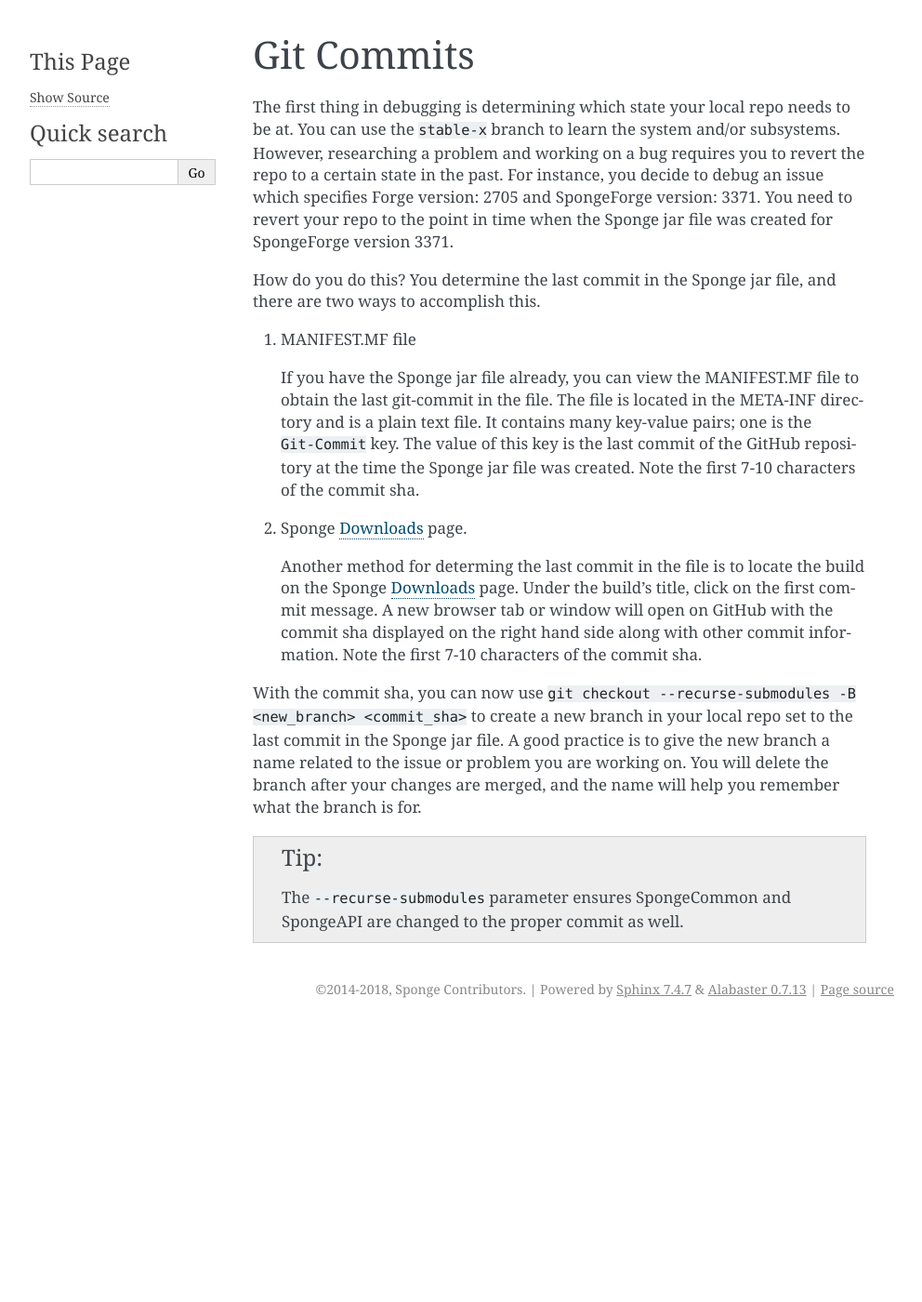
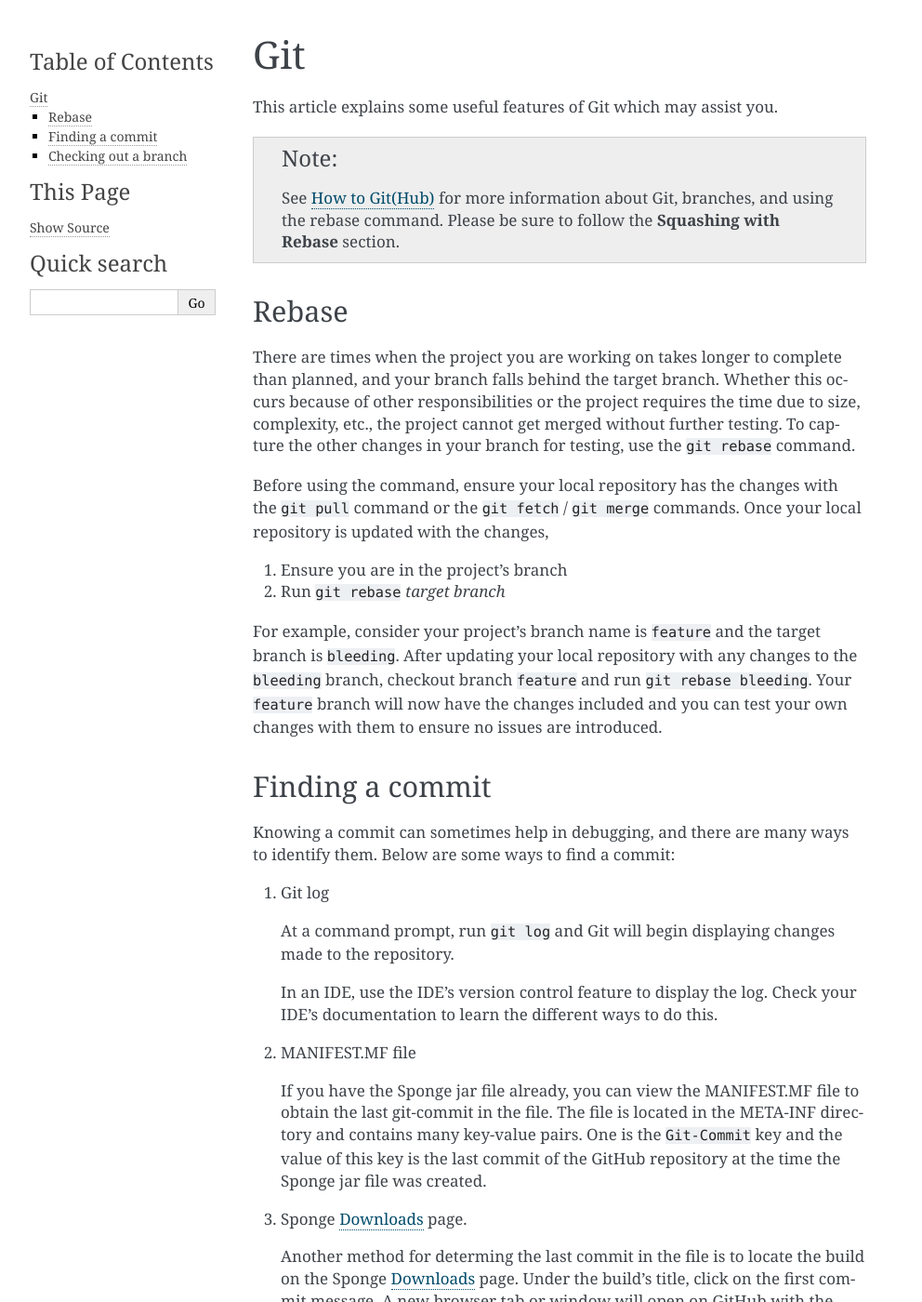
Before and after one commit to SpongePowered/SpongeDocs, a Sphinx documentation site: the page built from source/contributing/implementation/debugging/git.rst, in a window 1280 px wide and 1400 px high. Shown: the whole window at 93% size, without its empty margins (148-1140 px from the left). Built offline with Sphinx 7.4.7, drawn with Linux system fonts in a browser that asks for light colours; pages that are not in the unit, such as notebooks, are missing from menus; some of the changed text lies outside the part shown.

Commit message:
Reworked git.rst according to feedback in PR

```diff
--- a/source/contributing/implementation/debugging/git.rst
+++ b/source/contributing/implementation/debugging/git.rst
@@ -1,33 +1,75 @@
-===========
-Git Commits
-===========
+===
+Git
+===
 
-The first thing in debugging is determining which state your local repo needs to be at. You can use the ``stable-x``
-branch to learn the system and/or subsystems. However, researching a problem and working on a bug requires you to
-revert the repo to a certain state in the past. For instance, you decide to debug an issue which specifies Forge
-version: 2705 and SpongeForge version: 3371. You need to revert your repo to the point in time when the Sponge jar
-file was created for SpongeForge version 3371.
+This article explains some useful features of Git which may assist you.
 
-How do you do this? You determine the last commit in the Sponge jar file, and there are two ways to accomplish this.
+.. note::
+    See :doc:`../../howtogit` for more information about Git, branches, and using the rebase command. Please be sure
+    to follow the **Squashing with Rebase** section.
 
-1. MANIFEST.MF file
+Rebase
+======
+
+There are times when the project you are working on takes longer to complete than planned, and your branch falls
+behind the target branch. Whether this occurs because of other responsibilities or the project requires the time due
+to size, complexity, etc., the project cannot get merged without further testing. To capture the other changes in your
+branch for testing, use the ``git rebase`` command.
+
+Before using the command, ensure your local repository has the changes with the ``git pull`` command or the ``git
+fetch`` / ``git merge`` commands. Once your local repository is updated with the changes,
+
+1. Ensure you are in the project's branch
+#. Run ``git rebase`` *target branch*
+
+For example, consider your project's branch name is ``feature`` and the target branch is ``bleeding``. After updating
+your local repository with any changes to the ``bleeding`` branch, checkout branch ``feature`` and run ``git rebase
+bleeding``. Your ``feature`` branch will now have the changes included and you can test your own changes with them to
+ensure no issues are introduced.
+
+Finding a commit
+================
+
+Knowing a commit can sometimes help in debugging, and there are many ways to identify them. Below are some ways to
+find a commit:
+
+1. Git log
+
+   At a command prompt, run ``git log`` and Git will begin displaying changes made to the repository.
+
+   In an IDE, use the IDE's version control feature to display the log. Check your IDE's documentation to learn the
+   different ways to do this.
+
+#. MANIFEST.MF file
 
    If you have the Sponge jar file already, you can view the MANIFEST.MF file to obtain the last git-commit in the
-   file. The file is located in the META-INF directory and is a plain text file. It contains many key-value pairs; one
-   is the ``Git-Commit`` key. The value of this key is the last commit of the GitHub repository at the time the Sponge
-   jar file was created. Note the first 7-10 characters of the commit sha.
+   file. The file is located in the META-INF directory and contains many key-value pairs. One is the ``Git-Commit`` key
+   and the value of this key is the last commit of the GitHub repository at the time the Sponge jar file was created.
 
-2. Sponge `Downloads <https://www.spongepowered.org/downloads>`_ page.
+#. Sponge `Downloads <https://www.spongepowered.org/downloads>`_ page.
 
    Another method for determing the last commit in the file is to locate the build on the Sponge `Downloads`_ page.
    Under the build's title, click on the first commit message. A new browser tab or window will open on GitHub with
-   the commit sha displayed on the right hand side along with other commit information. Note the first 7-10 characters
-   of the commit sha.
+   the commit displayed on the right hand side along with other commit information.
 
-With the commit sha, you can now use ``git checkout --recurse-submodules -B <new_branch> <commit_sha>`` to create a
-new branch in your local repo set to the last commit in the Sponge jar file. A good practice is to give the new branch
-a name related to the issue or problem you are working on. You will delete the branch after your changes are merged,
-and the name will help you remember what the branch is for.
+.. tip::
+    For a summary of changes and a quick find for a commit, use ``git log --oneline -5``, where ``5`` can be any
+    numeric value representing the number of commits to display.
+
+Checking out a branch
+=====================
+
+A good practice when preparing to debug is to create a new branch and give it a name related to the issue you are
+working. You will delete it after your changes are merged, but the name will help you remember the purpose of the
+branch.
+
+.. note::
+    It is important to create the new branch from the appropriate target branch. See :doc:`../../versioning` for more
+    information.
+
+With a name picked out and the appropriate branch to create from checked out, you can now use ``git checkout
+--recurse-submodules -B <new_branch>`` to create the new branch. Git creates the new branch and switches your
+repository to it. And, you are ready to make any necessary adjustments to settings in your workspace or IDE.
 
 .. tip::
     The ``--recurse-submodules`` parameter ensures SpongeCommon and SpongeAPI are changed to the proper commit as well.
```
